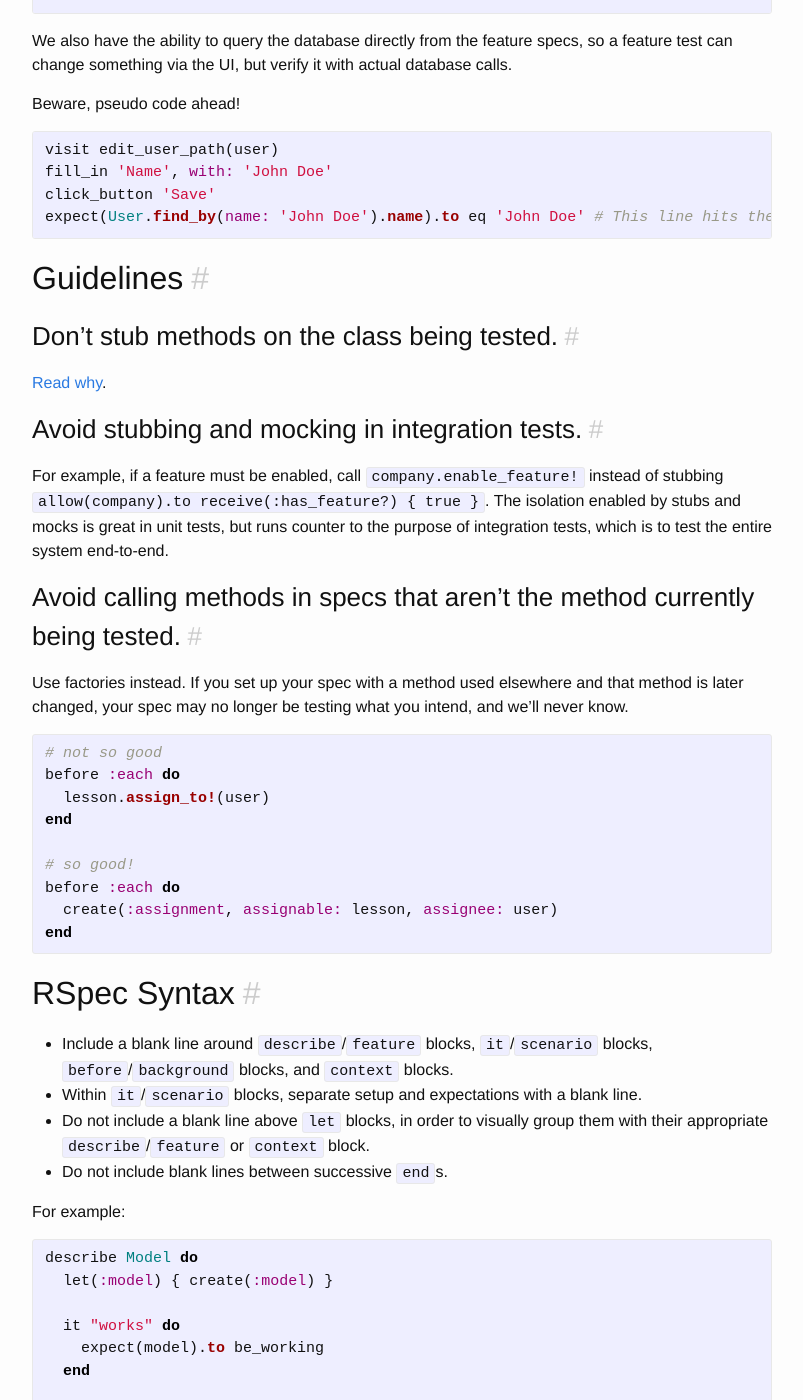
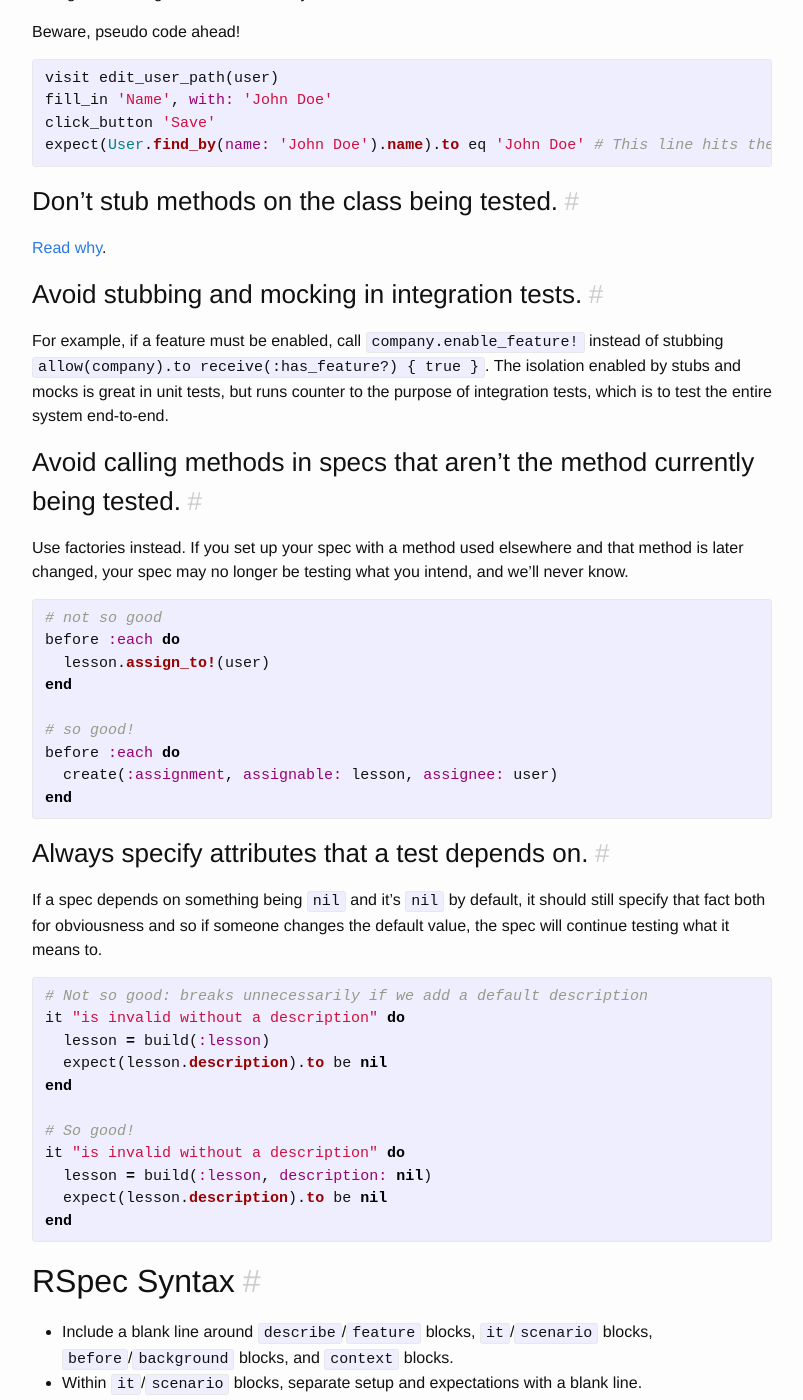
Before and after one commit to isabella232/lessonly.github.io, a Jekyll site: the page built from _styleguide/testing.md, in a window 1280 px wide and 1400 px high, scrolled down 1301 px. Shown: the whole window, without its empty margins (238-1041 px from the left). Built offline with Jekyll 4.4.1, drawn with Linux system fonts in a browser that asks for light colours.

Commit message:
Always specify attributes that a test depends on

````diff
--- a/_styleguide/testing.md
+++ b/_styleguide/testing.md
@@ -61,8 +59,6 @@
 expect(User.find_by(name: 'John Doe').name).to eq 'John Doe' # This line hits the DB directly
 ```
 
-## Guidelines
-
 ### Don't stub methods on the class being tested.
 
 [Read why](https://robots.thoughtbot.com/don-t-stub-the-system-under-test).
@@ -86,6 +82,25 @@
   create(:assignment, assignable: lesson, assignee: user)
 end
 ```
+
+### Always specify attributes that a test depends on.
+
+If a spec depends on something being `nil` and it's `nil` by default, it should still specify that fact both for obviousness and so if someone changes the default value, the spec will continue testing what it means to.
+
+``` ruby
+# Not so good: breaks unnecessarily if we add a default description
+it "is invalid without a description" do
+  lesson = build(:lesson)
+  expect(lesson.description).to be nil
+end
+
+# So good!
+it "is invalid without a description" do
+  lesson = build(:lesson, description: nil)
+  expect(lesson.description).to be nil
+end
+```
+
 
 ## RSpec Syntax
 
````
Also changed, not shown: other parts of _styleguide/testing.md (+1 -3 lines).
